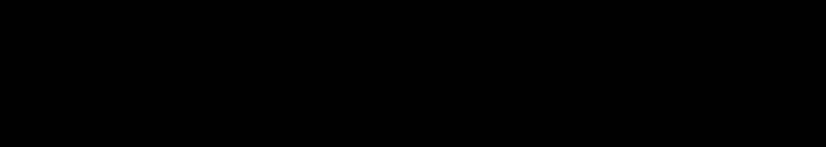
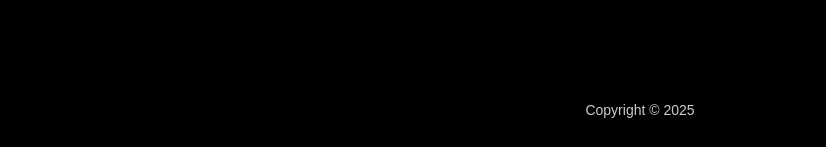
Before and after one commit to hadevelopux/lab-react-webmotion, a React (Vite) app: page / in a window 1280 px wide. Shown: the part 650-797 px from the top of the page, without its empty margins (0-826 px from the left). Built offline with nearby package versions, Linux system fonts and the light colour scheme.

Commit message:
optimazed sass footer

```diff
--- a/src/App.module.scss
+++ b/src/App.module.scss
@@ -6,6 +6,7 @@
   background-color: #000000;
   color: #ffffff;
   position: relative;
+  overflow: hidden;
 }
 
 .navigation {
@@ -53,6 +54,7 @@
   position: relative;
   width: 100%;
   height: 100%;
+  overflow-y: auto;
 }
 
 .section {
@@ -77,11 +79,3 @@
     color: #ffffff;
   }
 }
-
-// Header y footer detrás de la cortina
-header,
-footer {
-  position: fixed;
-  width: 100%;
-  z-index: 2;
-}
--- a/src/App.tsx
+++ b/src/App.tsx
@@ -1,11 +1,13 @@
-import React, { useState } from 'react'
+import React, { useState, MouseEvent, KeyboardEvent } from 'react'
 import { PageTransition } from './components/PageTransition/PageTransition'
 import Preloader from './components/Preloader/Preloader'
 import CustomCursor from './components/CustomCursor/CustomCursor'
 import Navigation from './components/Navigation/Navigation'
+import Footer from './components/Footer/Footer'
 import Home from './pages/Home/Home'
 import About from './pages/About/About'
 import Contact from './pages/Contact/Contact'
+import { PageIndex } from './constants/navigation'
 import styles from './App.module.scss'
 
 /**
@@ -27,12 +29,12 @@ function App() {
    * @param {number} index - Índice de la sección a la que se quiere cambiar
    * @param {React.MouseEvent} e - Evento del clic
    */
-  const handlePageChange = (index: number, e: React.MouseEvent) => {
-    e.preventDefault() // Prevenir el comportamiento por defecto del ancla
+  const handlePageChange = (index: PageIndex, e: MouseEvent<Element> | KeyboardEvent<Element>) => {
+    e.preventDefault()
     if (index === currentPageIndex) return
 
     const NextPage = pageComponents[index]
-    setNextContent(<NextPage />)
+    setNextContent(React.createElement(NextPage))
     setCurrentPageIndex(index)
   }
 
@@ -59,6 +61,7 @@ function App() {
           />
         </>
       )}
+      <Footer />
     </div>
   )
 }
--- a/src/components/Footer/Footer.module.scss
+++ b/src/components/Footer/Footer.module.scss
@@ -1,17 +1,21 @@
+@import '../../styles/variables';
+@import '../../styles/mixins';
+
 .footer {
-  position: fixed;
+  @include fixed-full-width;
   bottom: 0;
-  left: 0;
-  width: 100%;
-  z-index: 1000;
-  padding: 1rem 2rem;
-  background-color: rgba(0, 0, 0, 0.8);
+  z-index: $z-index-footer;
+  padding: $spacing-md;
+  background-color: $color-nav-bg;
   backdrop-filter: blur(5px);
+  color: $color-white;
+  @include flex-center;
 }
 
 .content {
-  max-width: 1200px;
+  max-width: $container-max-width;
   margin: 0 auto;
   text-align: center;
-  color: #fff;
+  font-size: $font-size-sm;
+  opacity: 0.8;
 }
--- a/src/components/Footer/Footer.tsx
+++ b/src/components/Footer/Footer.tsx
@@ -5,7 +5,7 @@ const Footer: React.FC = () => {
   return (
     <footer className={styles.footer}>
       <div className={styles.content}>
-        <p>© 2025 Your Company. All rights reserved.</p>
+        Copyright © 2025
       </div>
     </footer>
   )
```
